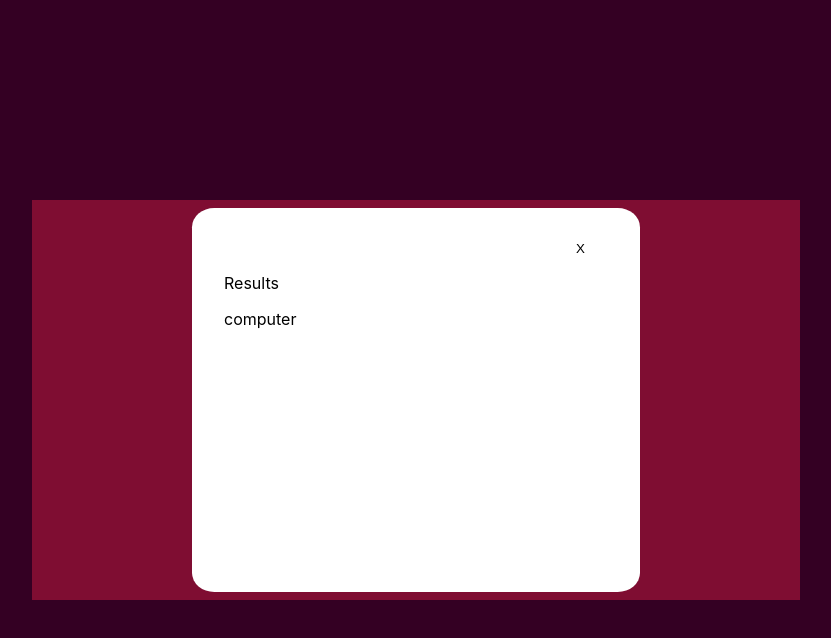
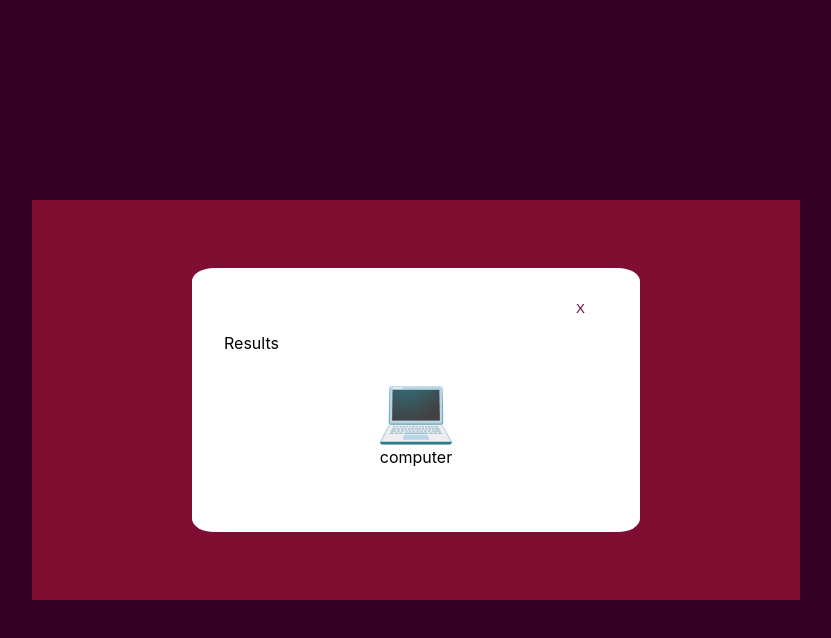
Before and after one commit to Jorge-Neves/react-rock-paper-scissors, a React (Create React App) app: page / in a window 1280 px wide. Both pictures are taken after a click on the button "Rock". Shown: the top 638 px of the page, without its empty margins (224-1055 px from the left). Built offline with nearby package versions, Linux system fonts and the light colour scheme.

Commit message:
Style result screen

```diff
--- a/src/App.css
+++ b/src/App.css
@@ -50,6 +50,7 @@
 .close-button {
   width: 1rem;
   background-color: #fff;
+  color: #690046;
   border: none;
   padding-right: 2rem;
 }
@@ -79,10 +80,18 @@
   display: flex;
   flex-direction: column;
   min-width: 30%;
-  min-height: 40vh;
+  min-height: 25vh;
   background-color: white;
   padding: 2rem;
   border-radius: 5%;
+}
+
+.result-container {
+  display: flex;
+  flex-direction: column;
+  width: 100%;
+  justify-content: center;
+  align-items: center;
 }
 
 @media screen and (max-width: 750px) {
--- a/src/App.tsx
+++ b/src/App.tsx
@@ -128,7 +128,20 @@ const App: FC = () => {
               </div>
               <div>
                 <p>Results</p>
-                <p>{winner}</p>
+                <div className="result-container">
+                  <span>
+                    {winner === WinnerOptions.PLAYER && (
+                      <span className="icon"> &#128100;</span>
+                    )}
+                    {winner === WinnerOptions.COMPUTER && (
+                      <span className="icon">&#128187;</span>
+                    )}
+                    {winner === WinnerOptions.DRAW && (
+                      <span className="icon">&#127937;</span>
+                    )}
+                  </span>
+                  <span>{winner}</span>
+                </div>
               </div>
             </div>
           </div>
```
